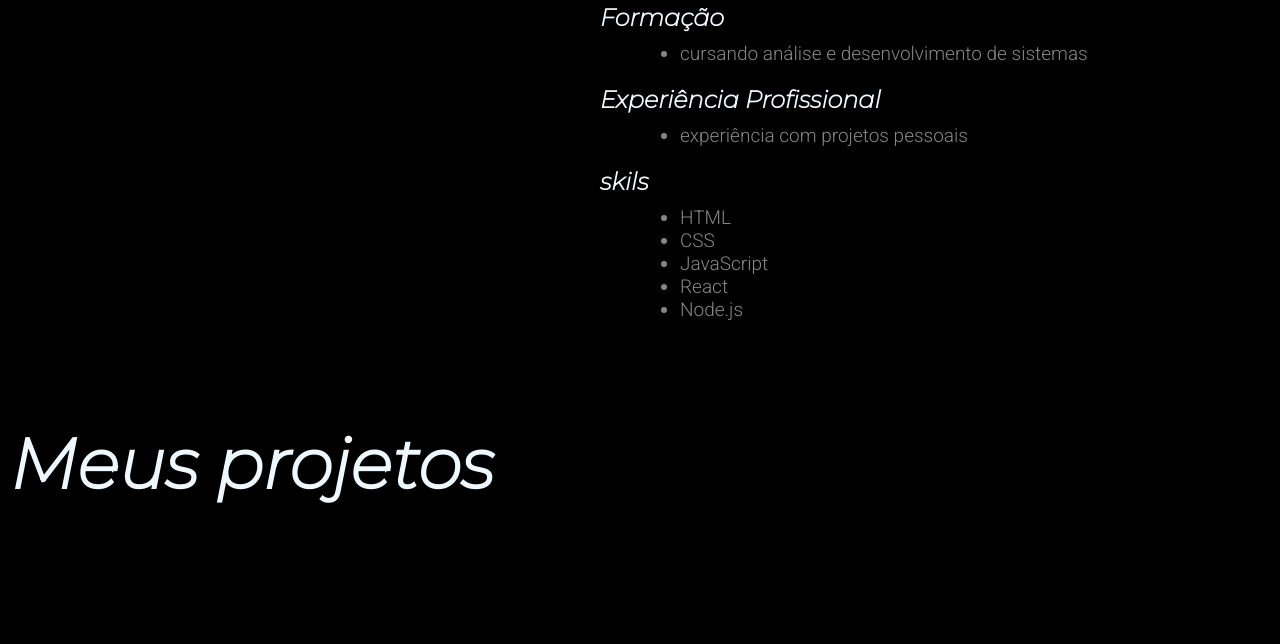
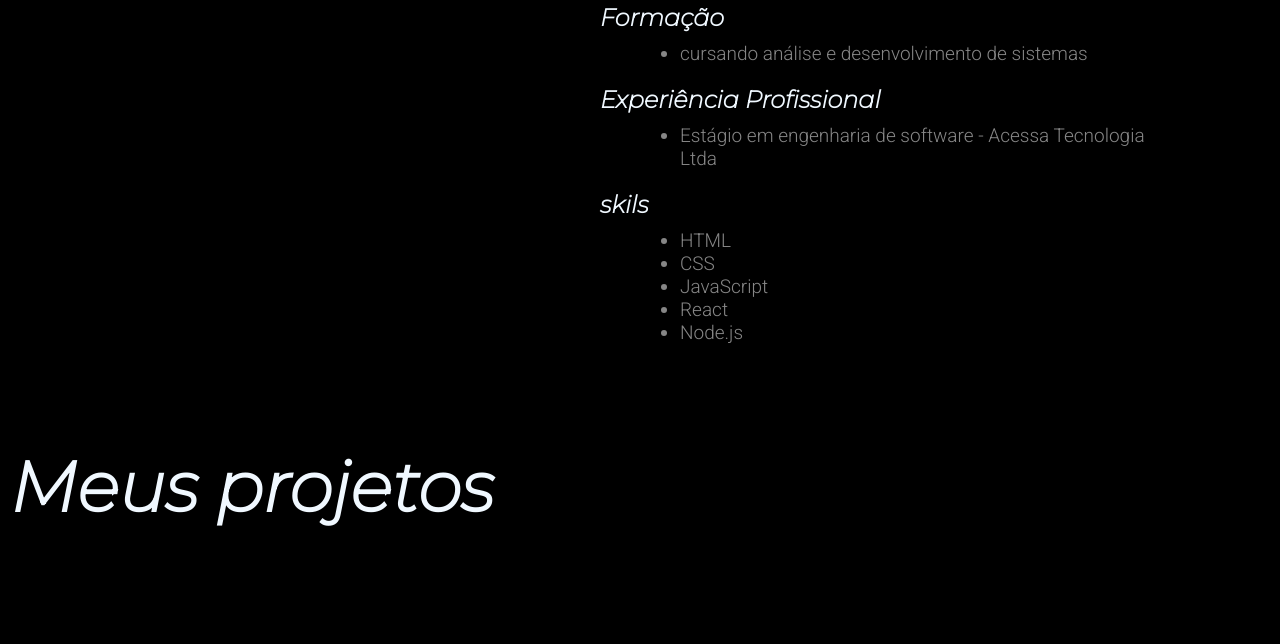
Before and after one commit to Anna-hub19/site-portifolio, a plain HTML site: page index.html in a window 1280 px wide. Shown: the part 800-1444 px from the top of the page. Drawn offline with Linux system fonts and the light colour scheme.

Commit message:
update experiencia

```diff
--- a/index.html
+++ b/index.html
@@ -42,7 +42,7 @@
                     <h3 class="paragrafo-formacao">Experiência Profissional</h3>
                 </div>
                 <li class="li-formacao">
-                    <p>experiência com projetos pessoais</p>
+                    <p>Estágio em engenharia de software - Acessa Tecnologia Ltda</p>
                 </li>
             </ul>
             <ul class="ul-formcao">
```
